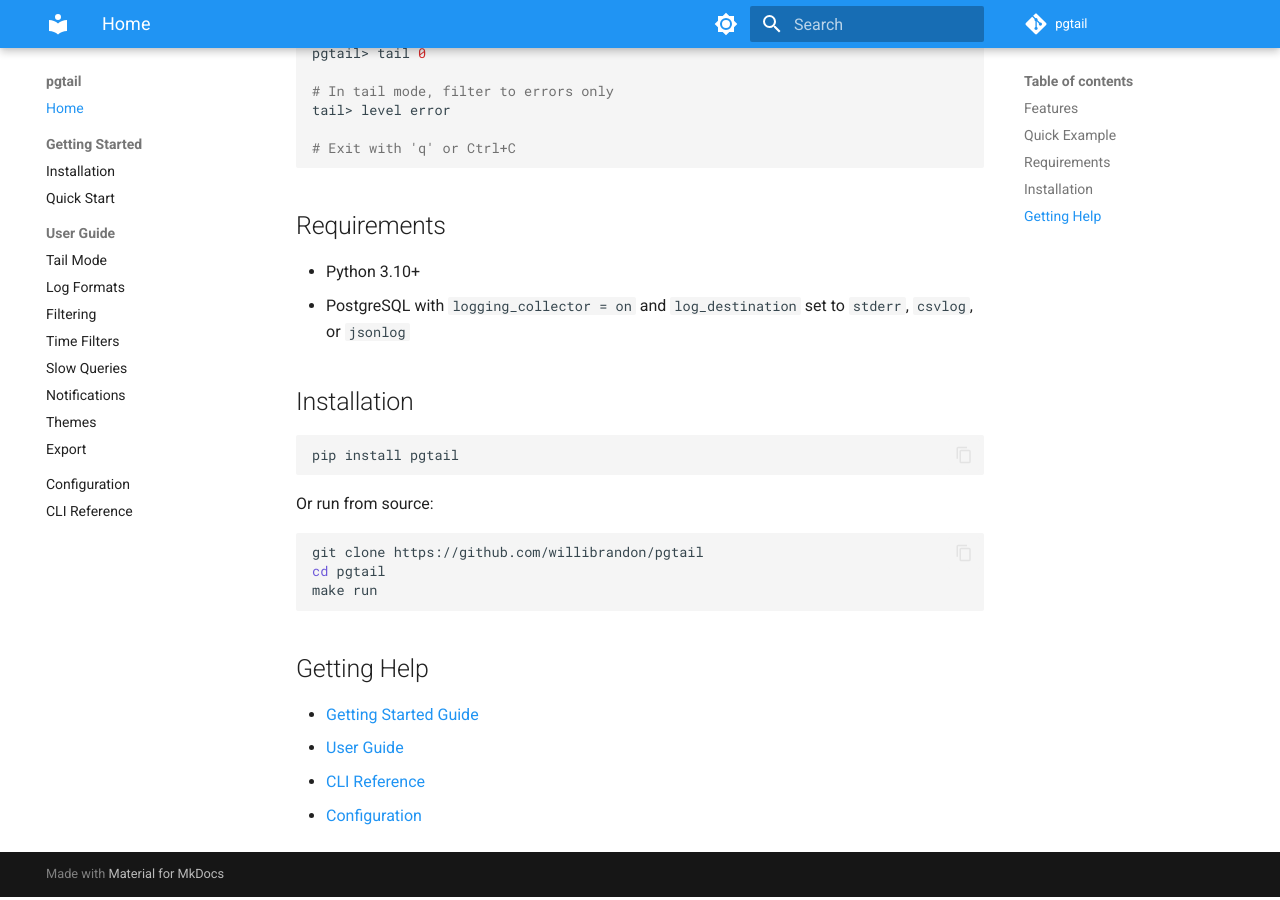
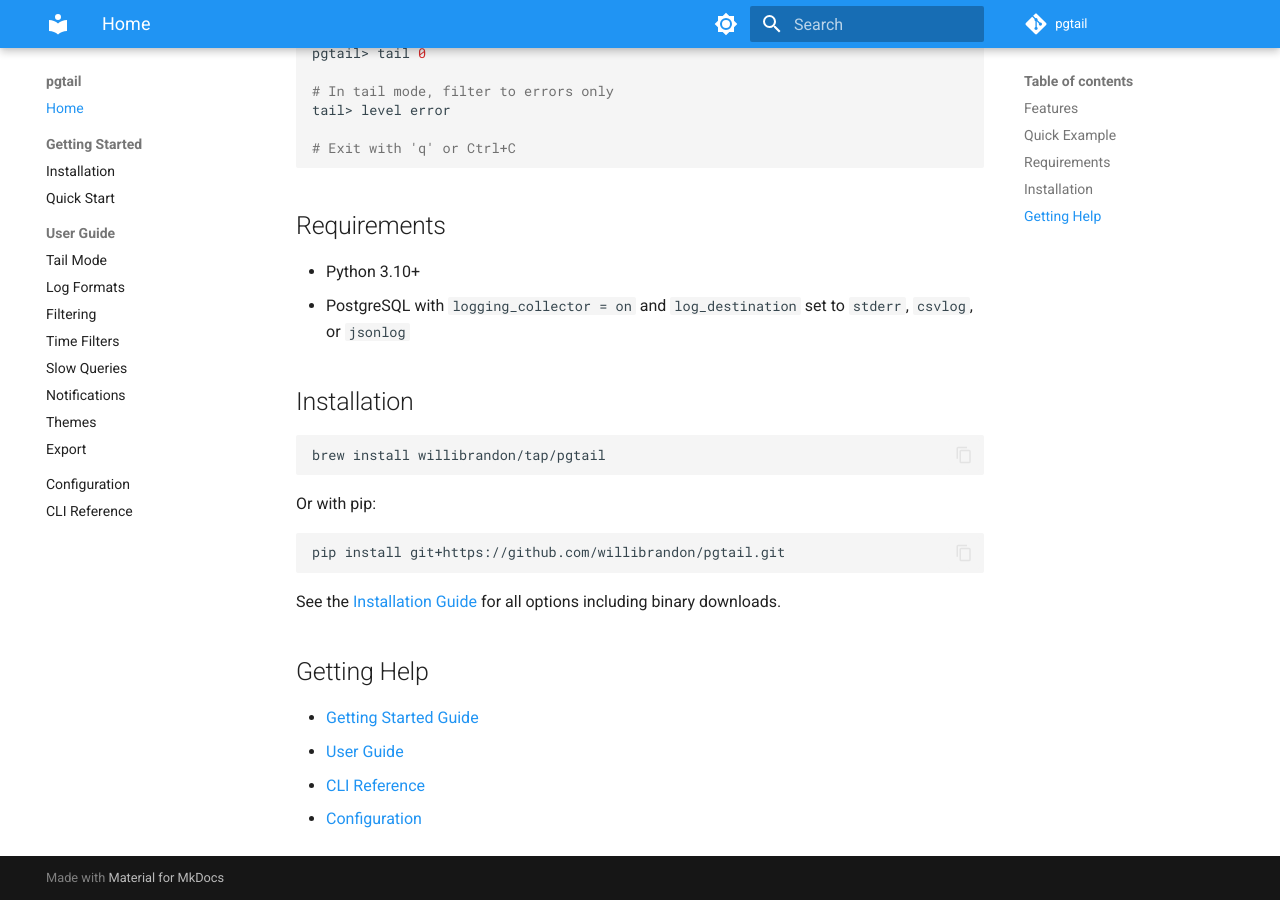
Before and after one commit to willibrandon/pgtail, an MkDocs documentation site: the page built from docs/index.md, in a window 1280 px wide and 900 px high, scrolled down 908 px. Built offline with MkDocs 1.6.1 and Material for MkDocs 9.7.7, drawn with Linux system fonts in a browser that asks for light colours; comment, search, counter and statistics services are not loaded.

Commit message:
fix(docs): correct installation command on index page

````diff
--- a/docs/index.md
+++ b/docs/index.md
@@ -43,16 +43,16 @@
 ## Installation
 
 ```bash
-pip install pgtail
+brew install willibrandon/tap/pgtail
 ```
 
-Or run from source:
+Or with pip:
 
 ```bash
-git clone https://github.com/willibrandon/pgtail
-cd pgtail
-make run
+pip install git+https://github.com/willibrandon/pgtail.git
 ```
+
+See the [Installation Guide](getting-started/installation.md) for all options including binary downloads.
 
 ## Getting Help
 
````
